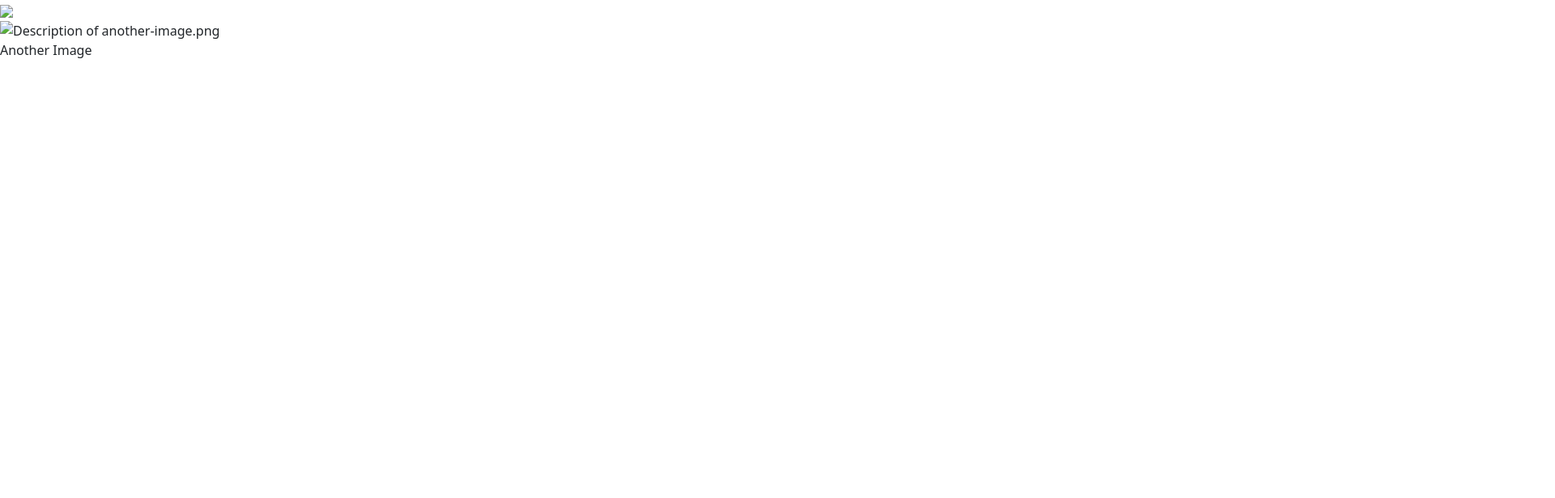
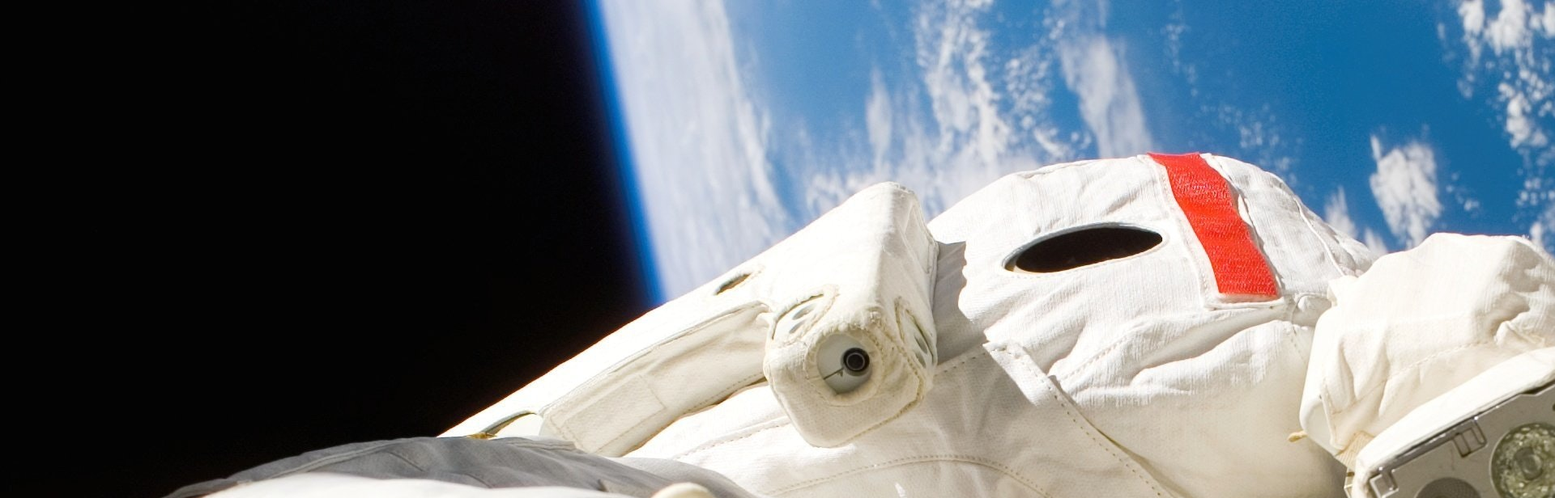
Before and after one commit to bbauska/html5-template, a plain HTML site: page index-template.html in a window 1280 px wide. Shown: the top 616 px of the page at 81% size, 1920 px wide, since content can reach past the window. Drawn offline with Linux system fonts and the light colour scheme.

Commit message:
Update index-template.html

```diff
--- a/index-template.html
+++ b/index-template.html
@@ -28,11 +28,11 @@
 	  <header>
 	  </header>
 	  <aside class="side-class">
-	    <img src='some-image.png'/>
+	    <img src='assets/images/astronaut.jpg' alt="Astronaut jpg"/>
 	  </aside>
 	  <figure>
-	    <img src="another-image.png" alt="Description of another-image.png"/>
-		<figcaption>Another Image</figcaption>
+	    <img src="assets/images/another-astronaut.jpg" alt="Description of another astronaut.jpg"/>
+		<figcaption>Another Astronaut</figcaption>
 	  </figure>
 	  <footer>
 
```
